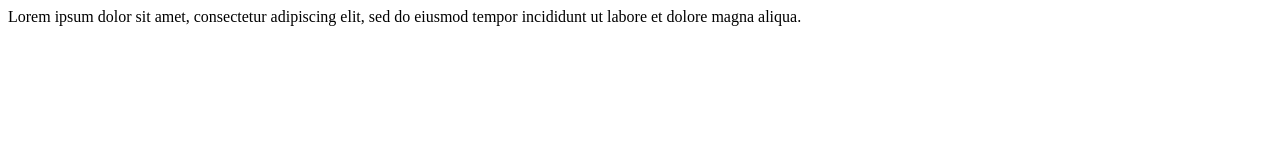
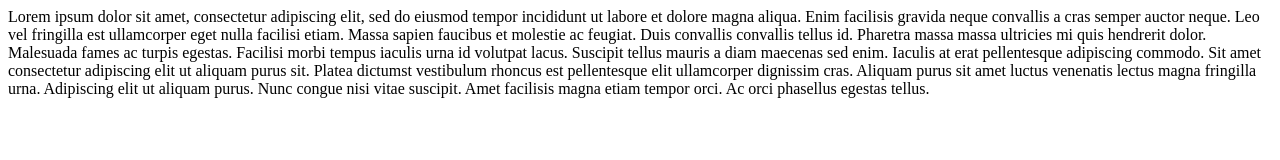
Before and after one commit to melindaomansouri/SkillsUSA-8-21, a plain HTML site: page Test Code.html in a window 1280 px wide. Drawn offline with Linux system fonts and the light colour scheme.

Commit message:
Update Test Code.html

```diff
--- a/Test Code.html
+++ b/Test Code.html
@@ -10,6 +10,11 @@
     <link rel="stylesheet" href="" />
 </head>
 <body>
-    Lorem ipsum dolor sit amet, consectetur adipiscing elit, sed do eiusmod tempor incididunt ut labore et dolore magna aliqua.
+    Lorem ipsum dolor sit amet, consectetur adipiscing elit, sed do eiusmod tempor incididunt ut labore et dolore magna aliqua. Enim facilisis gravida neque convallis a cras semper auctor neque.
+    Leo vel fringilla est ullamcorper eget nulla facilisi etiam. Massa sapien faucibus et molestie ac feugiat. Duis convallis convallis tellus id. Pharetra massa massa ultricies mi quis hendrerit dolor.
+    Malesuada fames ac turpis egestas. Facilisi morbi tempus iaculis urna id volutpat lacus. Suscipit tellus mauris a diam maecenas sed enim. Iaculis at erat pellentesque adipiscing commodo.
+    Sit amet consectetur adipiscing elit ut aliquam purus sit. Platea dictumst vestibulum rhoncus est pellentesque elit ullamcorper dignissim cras.
+    Aliquam purus sit amet luctus venenatis lectus magna fringilla urna.
+    Adipiscing elit ut aliquam purus. Nunc congue nisi vitae suscipit. Amet facilisis magna etiam tempor orci. Ac orci phasellus egestas tellus.
 </body>
 </html>
```
